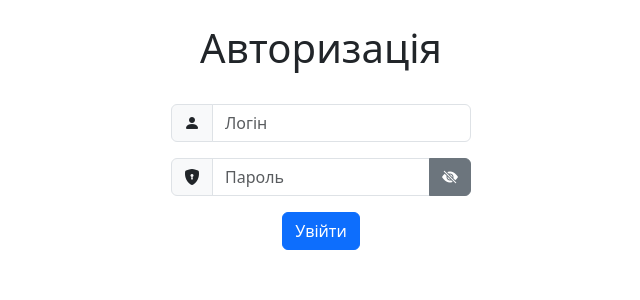
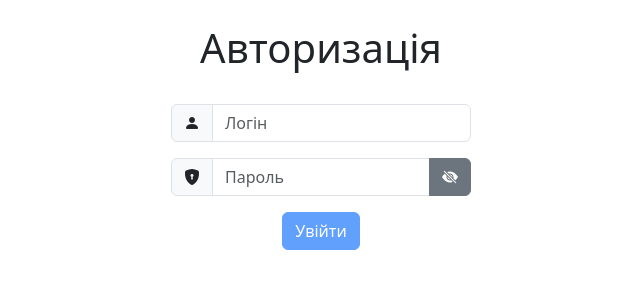
Before and after one commit to otkisyan/medical-center-frontend, a Next.js app: page /login in a window 1280 px wide. Shown: the top 300 px of the page, without its empty margins (319-959 px from the left). Built offline with nearby package versions, Linux system fonts and the light colour scheme; no server answers.

Commit message:
add custom login page form validation

```diff
--- a/src/app/(main)/doctors/new/page.tsx
+++ b/src/app/(main)/doctors/new/page.tsx
@@ -294,7 +294,7 @@ export default function NewDoctorPage() {
               </Form.Group>
             </Row>
             <Form.Group as={Col} controlId="formGridOffice">
-              <Form.Label>{tCommon("office")}</Form.Label>
+              <Form.Label>{tCommon("office.label")}</Form.Label>
               <Select
                 className="basic-single mb-3"
                 classNamePrefix="select"
--- a/src/app/(user)/login/page.tsx
+++ b/src/app/(user)/login/page.tsx
@@ -14,9 +14,18 @@ export default function LoginPage() {
   const [error, setError] = useState(false);
   const [showPassword, setShowPassword] = useState(false);
   const [loading, setLoading] = useState(false);
+  const [validated, setValidated] = useState(false);
 
   const handleLogin = async (event: any) => {
     event.preventDefault();
+    const form = event.currentTarget;
+    if (form.checkValidity() === false) {
+      event.stopPropagation();
+      setValidated(true);
+      setError(false);
+      return;
+    }
+    setValidated(true);
     setError(false);
     setLoading(true);
     try {
@@ -61,7 +70,7 @@ export default function LoginPage() {
         </>
       )}
       <div className="login-page mx-auto" style={{ maxWidth: "300px" }}>
-        <Form onSubmit={handleLogin}>
+        <Form noValidate onSubmit={handleLogin}>
           <fieldset disabled={loading}>
             <InputGroup className="mb-3">
               <InputGroup.Text id="basic-addon1">
@@ -73,6 +82,7 @@ export default function LoginPage() {
                 aria-label="Username"
                 aria-describedby="basic-addon1"
                 value={username}
+                isInvalid={validated && !username}
                 required
                 onChange={(e) => setUsername(e.target.value)}
               />
@@ -87,6 +97,7 @@ export default function LoginPage() {
                 placeholder="Пароль"
                 value={password}
                 required
+                isInvalid={validated && !password}
                 onChange={(e) => setPassword(e.target.value)}
               />
               <Button
@@ -101,7 +112,12 @@ export default function LoginPage() {
               </Button>
             </InputGroup>
             <div className="text-center">
-              <Button variant="primary" type="submit" className="text-center">
+              <Button
+                variant="primary"
+                type="submit"
+                className="text-center"
+                disabled={!username || !password}
+              >
                 Увійти
               </Button>
             </div>
```
